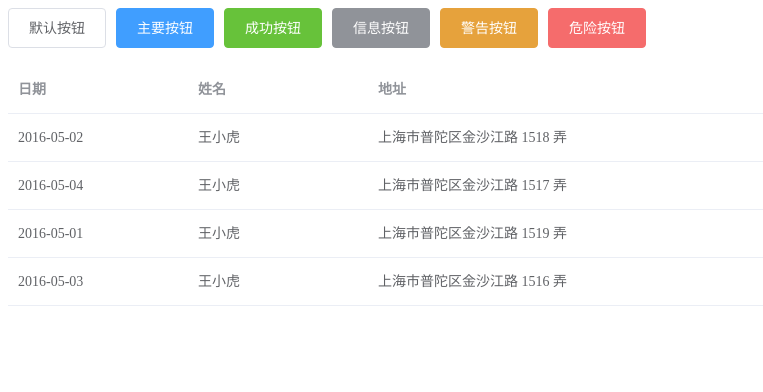
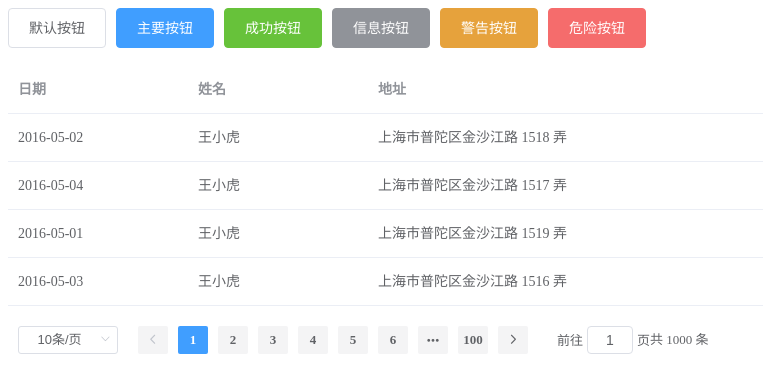
Before and after one commit to yang20002020/vue_cli, a Vue app: page /#/ in a window 1280 px wide. Shown: the top 392 px of the page, without its empty margins (0-763 px from the left). Built offline with nearby package versions, Linux system fonts and the light colour scheme.

Commit message:
element 组件 分页Pagination

```diff
--- a/src/views/element/ElementView.vue
+++ b/src/views/element/ElementView.vue
@@ -8,7 +8,7 @@
       <el-button type="warning">警告按钮</el-button>
       <el-button type="danger">危险按钮</el-button>
     </el-row>
-    <br>
+    <br />
 
     <!-- table 表格 -->
     <el-table :data="tableData" style="width: 100%">
@@ -16,6 +16,16 @@
       <el-table-column prop="name" label="姓名" width="180"> </el-table-column>
       <el-table-column prop="address" label="地址"> </el-table-column>
     </el-table>
+    <br />
+    <!-- pagination 分页 -->
+    <el-pagination
+      @size-change="handleSizeChange"
+      @current-change="handleCurrentChange"
+      background
+      layout="sizes,prev, pager, next,jumper,total"
+      :total="1000"
+    >
+    </el-pagination>
   </div>
 </template>
 
@@ -47,6 +57,18 @@ export default {
       ],
     };
   },
+
+  methods: {
+    // 函数参数代表 每页条数
+    handleSizeChange: function (val) {
+       alert("每一页条数"+val)
+    },
+    // 函数参数代表当前页
+    handleCurrentChange: function (val) {
+       alert("当前页"+val)
+    }
+
+  }
 };
 </script>
 
```
